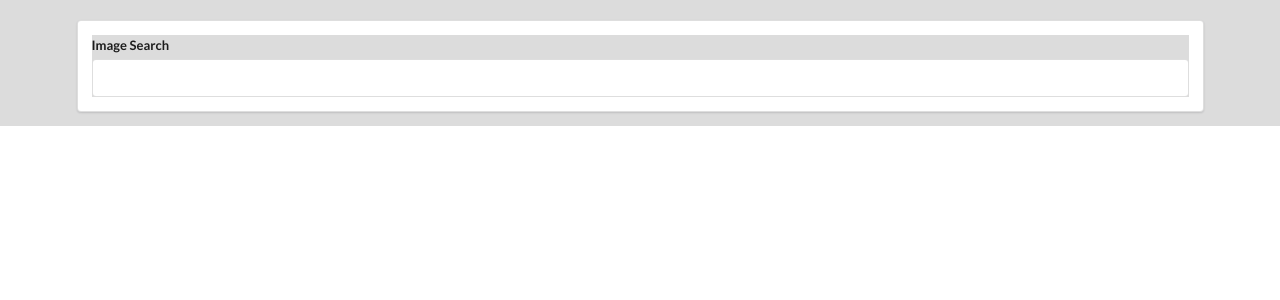
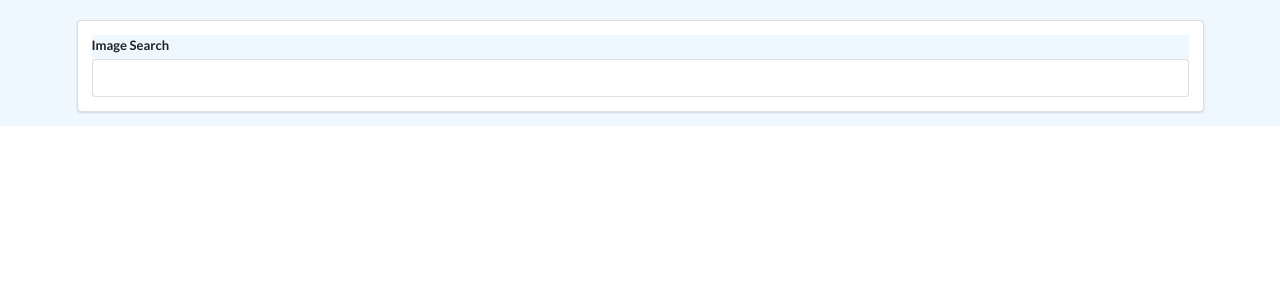
Before and after one commit to anmareeo/pic-search, a React (Create React App) app: page / in a window 1280 px wide. Shown: the top 300 px of the page. Built offline with nearby package versions, Linux system fonts and the light colour scheme.

Commit message:
color changes

```diff
--- a/src/components/ImageList.css
+++ b/src/components/ImageList.css
@@ -12,10 +12,10 @@
 }
 
 *{
-    background-color: gainsboro;
-    border-color: black
+    background-color: aliceblue;
+    border-color: navy;
 }
 
 .ui segment{
-    border-color: black;
+    border-color: navy;
 }
```
